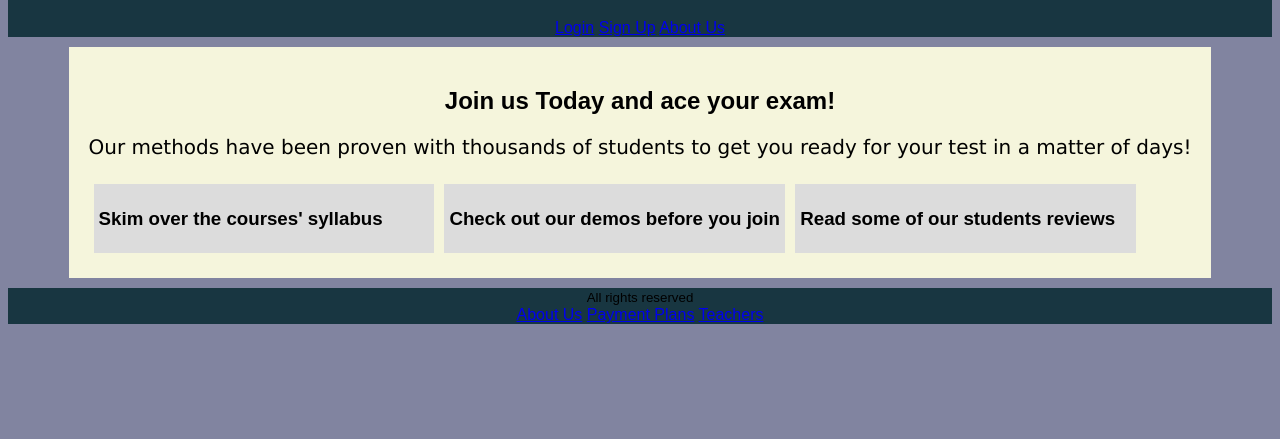
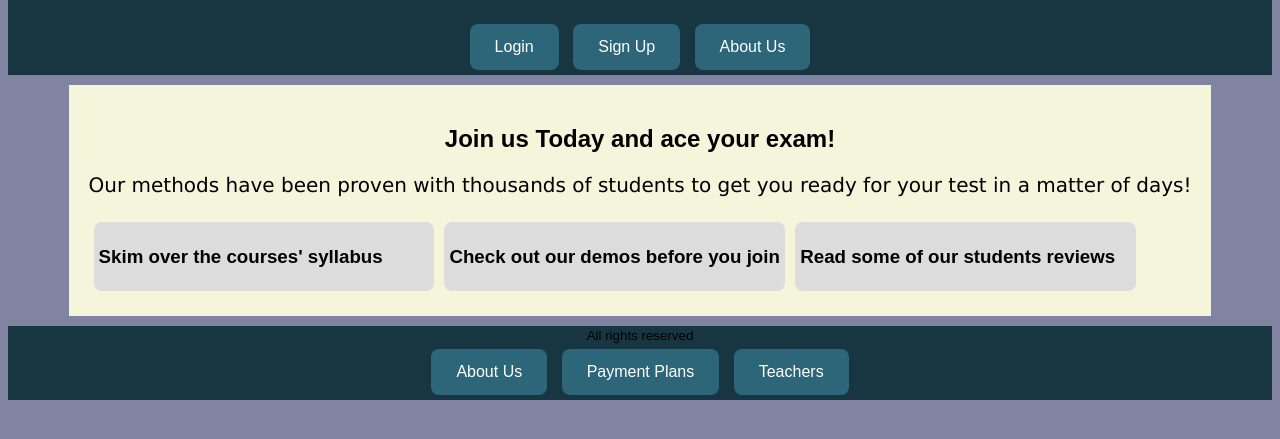
Before and after one commit to Royz2123/Course-Website, a plain HTML site: page project/index.html in a window 1280 px wide. Shown: the part 61-500 px from the top of the page. Drawn offline with Linux system fonts and the light colour scheme.

Commit message:
A bit more styling

```diff
--- a/project/style.css
+++ b/project/style.css
@@ -24,12 +24,20 @@ main {
     display: inline-block;
 }
 
+section, a {
+    border-radius: 8px;
+}
+
 section {
     background-color:gainsboro;
     float: left;
     width: 30%;
     margin: 5px;
     padding: 5px;
+}
+
+section:hover {
+    background-color:rgb(194, 190, 190);
 }
 
 h3 {
@@ -41,3 +49,18 @@ p {
     font-family: verdana;
     font-size: 20px;
 }
+
+a:link, a:visited {
+    background-color: rgb(45, 101, 121);
+    color: white;
+    padding: 14px 25px;
+    margin: 5px;
+    text-align: center;
+    text-decoration: none;
+    display: inline-block;
+}
+
+
+a:hover, a:active {
+    background-color: rgb(78, 132, 151);
+}
```
